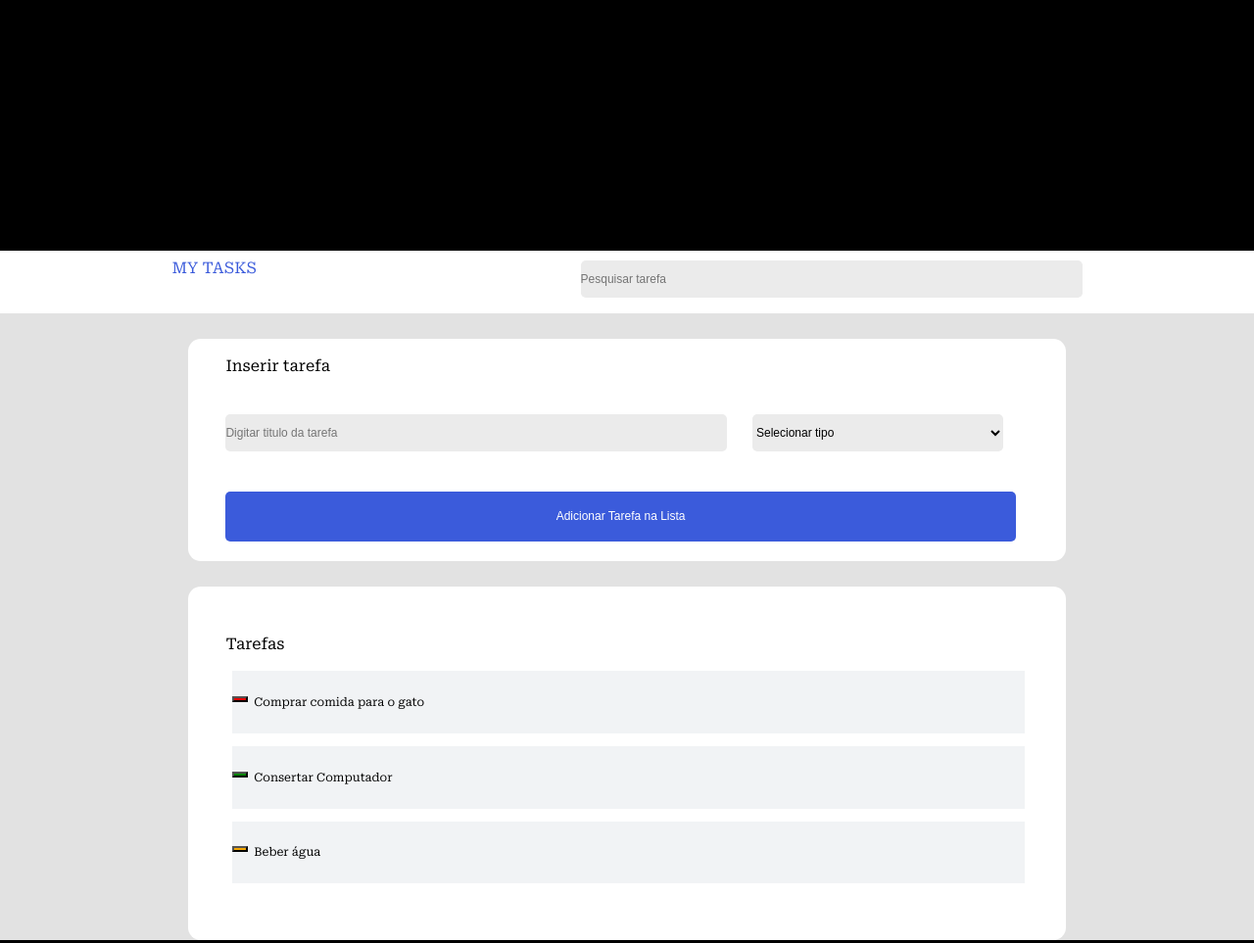
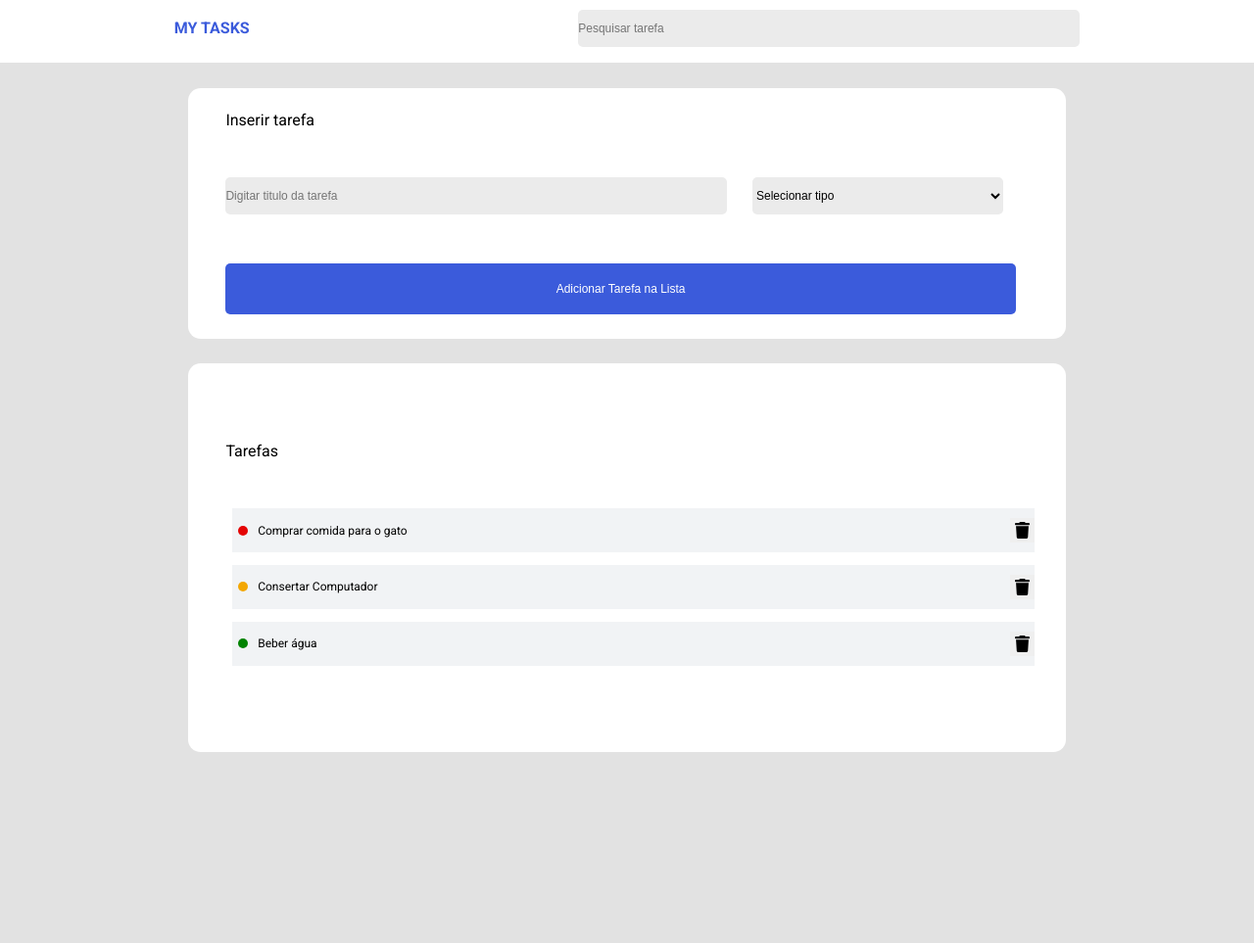
Before and after one commit to Sidney0684/m2-lista-de-tarefas--Sidney, a plain HTML site: page index.html in a window 1280 px wide. Shown: the whole page at 98% size. Drawn offline with Linux system fonts and the light colour scheme.

Commit message:
atividade

```diff
--- a/index.html
+++ b/index.html
@@ -7,15 +7,16 @@
     <title>Lista de Tarefas</title>
 
     <!-- ESTILOS -->
+    <link rel="preconnect" href="https://fonts.googleapis.com">
+    <link rel="preconnect" href="https://fonts.gstatic.com" crossorigin>
+    <link href="https://fonts.googleapis.com/css2?family=Inter:wght@100..900&family=Roboto+Serif:ital,opsz,wght@0,8..144,100..900;1,8..144,100..900&family=Roboto:ital,wght@0,100;0,300;0,400;0,500;0,700;0,900;1,100;1,300;1,400;1,500;1,700;1,900&display=swap" rel="stylesheet">
+
     <link rel="stylesheet" href="./reset.css" />
     <link rel="stylesheet" href="./style.css" />
 
     <!-- SCRIPTS -->
     <script src="./script.js" defer></script>
 
-    <style>
-      @import url('https://fonts.googleapis.com/css2?family=Inter:wght@100..900&family=Roboto+Serif:ital,opsz,wght@0,8..144,100..900;1,8..144,100..900&display=swap');
-      </style>
 
   </head>
   <body>
@@ -64,7 +65,7 @@
               <span class="task-type span-urgent"></span>
               <p>Comprar comida para o gato</p>
             </div>
-            <button class="task__button--remove-task1"></button>
+            <button class="task__button--remove-task"></button>
           </li>
           <!-- Task Exemplo 2 -->
           <li class="task__item">
@@ -72,7 +73,7 @@
               <span class="task-type span-important"></span>
               <p>Consertar Computador</p>
             </div>
-            <button class="task__button--remove-task2"></button>
+            <button class="task__button--remove-task"></button>
           </li>
           <!-- Task Exemplo 3 -->
           <li class="task__item">
@@ -80,7 +81,7 @@
               <span class="task-type span-normal"></span>
               <p>Beber água</p>
             </div>
-            <button class="task__button--remove-task3"></button>
+            <button class="task__button--remove-task"></button>
           </li>
         </ul>
       </section>
--- a/style.css
+++ b/style.css
@@ -2,18 +2,18 @@
   background-color: white;
   width: 100vw;
   height: 5vw;
-  margin-top: 20vw;
 }
 
 .header__content {
   display: flex;
   justify-content: space-around;
+  align-items: center;
   padding: 10px;
 }
 
 .header__title {
   color: #3b5bdb;
-  margin-top: 10 vw;
+  font-weight: bold;
 }
 
 .header__input--search {
@@ -29,13 +29,15 @@
 }
 
 body {
-  background-color: black;
-  font-family: "Roboto Serif", serif;
+  font-family: "Roboto", sans-serif;
+  display: flex;
+  flex-direction: column;
+  flex-wrap: wrap;
 }
 
 .main__container {
   background-color: #e2e2e2;
-  height: 50vw;
+  height: 100vw;
   margin-top: 0px;
   display: flex;
   flex-direction: column;
@@ -129,9 +131,7 @@ body {
 
 
 .task-info__container {
-
-  height: 4vw;
-  width: 61vw;
+  gap: 10px;
   margin-right: 0vw;
   align-items: center;
   padding: 0px;
@@ -145,34 +145,53 @@ body {
 }
 
 
-
-.task__button--remove-task1 {
+.span-urgent {
   background-color: #e40404;
 }
 
 
-.task__button--remove-task2 {
+.span-normal {
   background-color: #028302;
 }
 
 
-.task__button--remove-task3 {
+.span-important {
   background-color: #f3a703;
 }
 
 .tasks__list {
-
+ width: 100%;
   display: flex;
   flex-direction: column;
   justify-content: ;
 }
 
 .task__item {
+  width: 100%;
+  height: 45px;
   background-color: #f1f3f5;
   display: flex;
-      flex-direction: row-reverse;
-      justify-content: center;
-      align-content: center;
-      align-items: baseline;
+      flex-direction: row;
+      justify-content: space-between;
+      align-items: center;
       margin: .5vw;
   }
+
+  .task-type {
+width: 10px;
+height: 10px;
+border-radius: 100%;
+
+  }
+
+  .task__button--remove-task {
+
+    height: 25px;
+    width: 25px;
+    background-image: url("./assets/trash-icon.svg");
+    border: none;
+    background-size: 15px;
+    background-repeat: no-repeat;
+    background-position: center;
+
+  }
```
